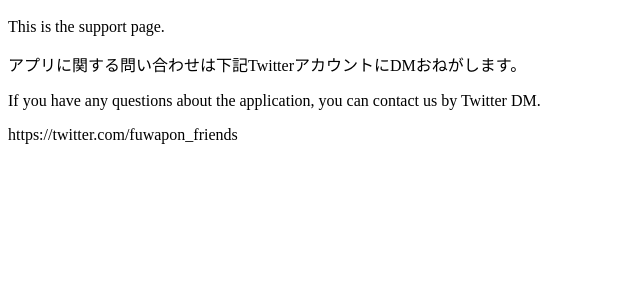
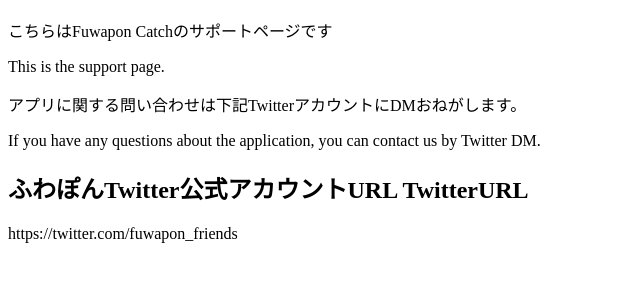
Before and after one commit to tsuppy/fuwapon_catch_support, a plain HTML site: page index.html in a window 1280 px wide. Shown: the part 57-338 px from the top of the page, without its empty margins (0-640 px from the left). Drawn offline with Linux system fonts and the light colour scheme.

Commit message:
Update index.html

```diff
--- a/index.html
+++ b/index.html
@@ -1,7 +1,10 @@
 <h1>Fuwapon Catch サポートページ</h1>
+
+<p>こちらはFuwapon Catchのサポートページです</p>
 <p>This is the support page.</p>
 
 <p>アプリに関する問い合わせは下記TwitterアカウントにDMおねがします。</p>
 <p>If you have any questions about the application, you can contact us by Twitter DM.</p>
 
+<h2>ふわぽんTwitter公式アカウントURL TwitterURL</h2>
 <p>https://twitter.com/fuwapon_friends</p>
```
